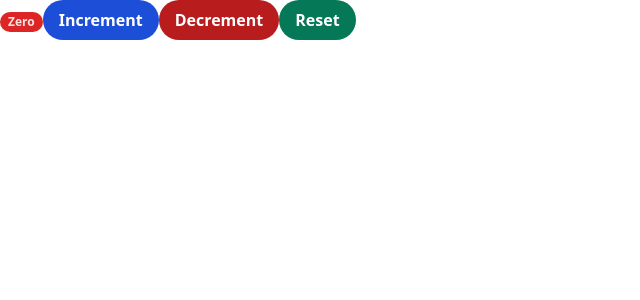
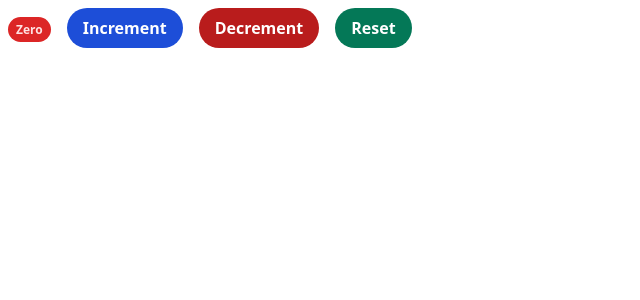
Before and after one commit to ismaelmiah/React-Basic, a React (Create React App) app: page / in a window 1280 px wide. Shown: the top 300 px of the page, without its empty margins (0-640 px from the left). Built offline with nearby package versions, Linux system fonts and the light colour scheme.

Commit message:
typography manipulated

```diff
--- a/src/components/counter.jsx
+++ b/src/components/counter.jsx
@@ -2,49 +2,64 @@ import React, { useState } from "react";
 
 export const Counter = () => {
   const [count, setCount] = useState(0);
+  const [cssClass, setcssClass] = useState(
+      "px-2 py-1 text-xs font-bold leading-none text-red-100 bg-red-600 rounded-full",
+);
 
   var formatCount = () => {
     if (count === 0) return "Zero";
-    else return count;
+    else {
+      return count;
+    }
   };
 
   var handleIncrement = () => {
     setCount(count + 1);
-    console.log("clicked");
+    if(count + 1 > 0){
+      setcssClass("px-2 py-1 text-xs font-bold leading-none text-red-100 bg-blue-600 rounded-full")
+    }
+    console.log("handleIncrement");
   };
 
   var handleDecrement = () => {
-    setCount(count-1);
-    console.log("clicked");
+    setCount(count - 1);
+    console.log(count);
+    if(count - 1 <= 0){
+      setcssClass("px-2 py-1 text-xs font-bold leading-none text-red-100 bg-red-600 rounded-full")
+    }
+    console.log("handleDecrement");
   };
 
   const hanldeReset = () => {
     setCount(0);
-  }
+    setcssClass("px-2 py-1 text-xs font-bold leading-none text-red-100 bg-green-600 rounded-full")
+  };
 
   return (
-    <div>
-      <span className="inline-flex items-center justify-center px-2 py-1 text-xs font-bold leading-none text-red-100 bg-red-600 rounded-full">
-        {formatCount()}
-      </span>
+    <div className="inline-flex items-center justify-center">
+      <div className="counter m-2">
+        <span className={cssClass}>{formatCount()}</span>
+      </div>
+      <div className="Operations">
         <button
-        className="g-blue-500 bg-blue-700 text-white font-bold py-2 px-4 rounded-full"
+          className="m-2 border-0 outline-none g-blue-500 bg-blue-700 text-white font-bold py-2 px-4 rounded-full"
           onClick={() => handleIncrement()}
         >
           Increment
         </button>
         <button
-        className="g-blue-500 bg-red-700 text-white font-bold py-2 px-4 rounded-full"
+          className="m-2 g-blue-500 bg-red-700 text-white font-bold py-2 px-4 rounded-full"
           onClick={() => handleDecrement()}
         >
           Decrement
         </button>
         <button
-        className="g-blue-500 bg-green-700 text-white font-bold py-2 px-4 rounded-full"
+          className="m-2 g-blue-500 bg-green-700 text-white font-bold py-2 px-4 rounded-full"
           onClick={() => hanldeReset()}
         >
           Reset
         </button>
       </div>
+    </div>
   );
 };
```
Lines whose indentation alone changed are shown as unchanged.
